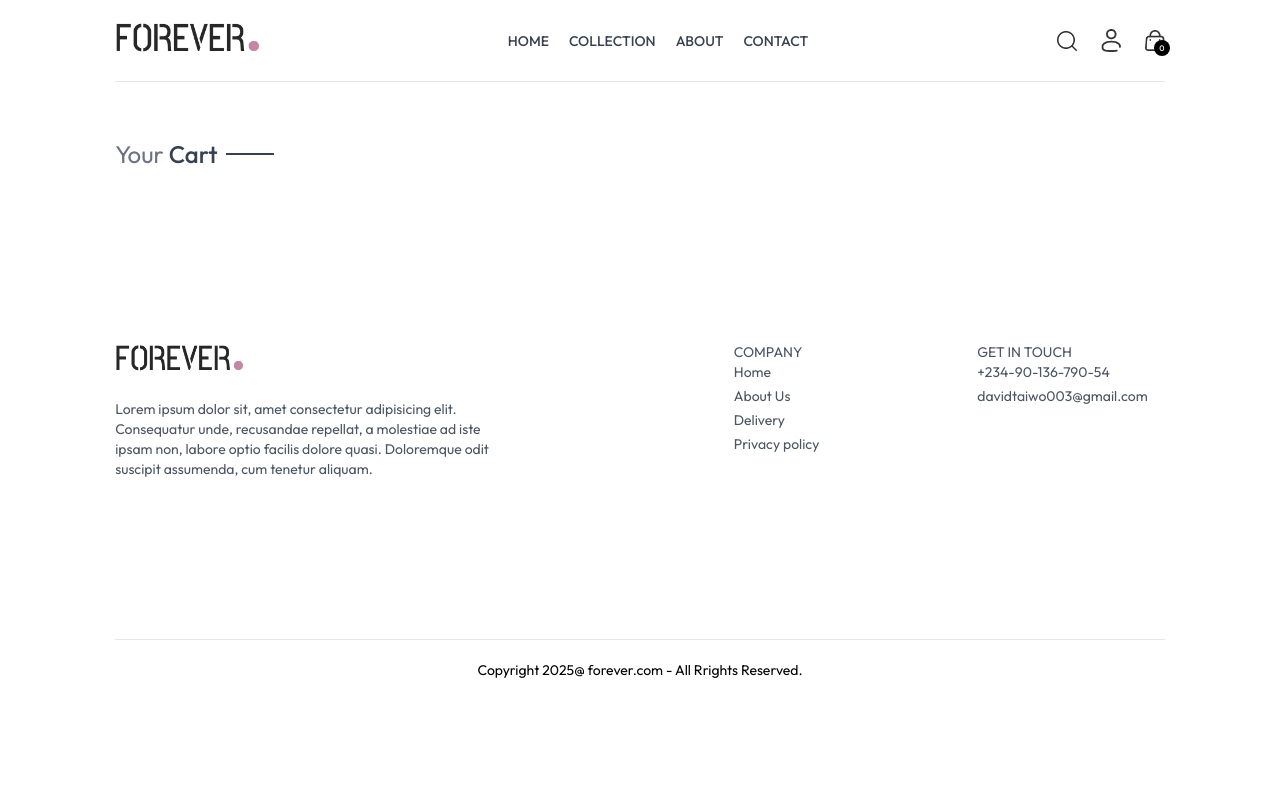
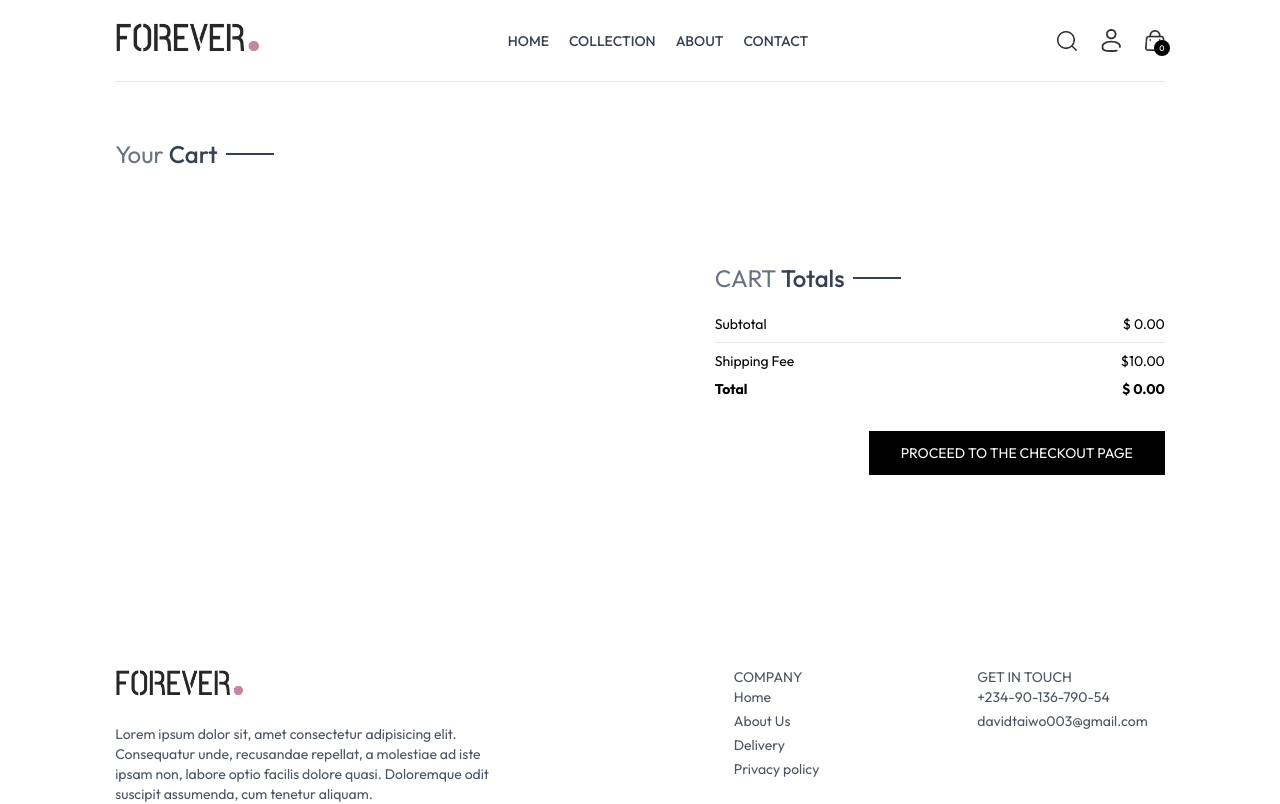
Before and after one commit to david-taiwo/forever, a React app in the folder frontend/: page /cart in a window 1280 px wide. Shown: the top 804 px of the page. Built offline with nearby package versions, Linux system fonts and the light colour scheme; the HTML template or start-up script is replaced by a standard one.

Commit message:
working on the cart total page

```diff
--- a/frontend/src/components/CartTotal.jsx
+++ b/frontend/src/components/CartTotal.jsx
@@ -1,6 +1,6 @@
 import React, { useContext } from "react";
 import { ShopContext } from "../context/ShopContext";
-
+import Title from "./Title";
 const CartTotal = () => {
   const { currency, delivery_fee, getCartAmount } = useContext(ShopContext);
 
@@ -22,14 +22,14 @@ const CartTotal = () => {
           <p>Shipping Fee</p>
           <p>
             {currency}
-            {delivery_fee}
+            {delivery_fee}.00
           </p>
         </div>
         <div className="flex justify-between">
           <b>Total</b>
           <b>
             {currency}{" "}
-            {getCartAmount() === 0 ? 0 : getCartAmount() + delivery_fee}
+            {getCartAmount() === 0 ? 0 : getCartAmount() + delivery_fee}.00
           </b>
         </div>
       </div>
--- a/frontend/src/context/ShopContext.jsx
+++ b/frontend/src/context/ShopContext.jsx
@@ -1,6 +1,7 @@
 import { createContext, useEffect, useState } from "react";
 import { products } from "../assets/frontend_assets/assets";
 import { toast } from "react-toastify";
+import { useNavigate } from "react-router-dom";
 
 export const ShopContext = createContext();
 
@@ -10,6 +11,7 @@ const ShopContextProvider = (props) => {
   const [search, setSearch] = useState("");
   const [showSearch, setShowSearch] = useState(false);
   const [cartItems, setCartItems] = useState({});
+  const navigate = useNavigate();
 
   const addToCart = async (itemId, size) => {
     if (!size) {
@@ -52,7 +54,7 @@ const ShopContextProvider = (props) => {
     setCartItems(cartData);
   };
 
-  const getCartAmount = async () => {
+  const getCartAmount = () => {
     let totalAmount = 0;
     for (const items in cartItems) {
       let itemInfo = products.find((product) => product._id === items);
@@ -80,6 +82,7 @@ const ShopContextProvider = (props) => {
     getCartCount,
     updateQuantity,
     getCartAmount,
+    navigate,
   };
 
   return (
--- a/frontend/src/pages/Cart.jsx
+++ b/frontend/src/pages/Cart.jsx
@@ -2,9 +2,10 @@ import React, { useContext, useEffect, useState } from "react";
 import { ShopContext } from "../context/ShopContext";
 import Title from "../components/Title";
 import { assets } from "../assets/frontend_assets/assets";
+import CartTotal from "../components/CartTotal";
 
 const Cart = () => {
-  const { products, cartItems, currency, updateQuantity } =
+  const { products, cartItems, currency, updateQuantity, navigate } =
     useContext(ShopContext);
 
   const [cardData, setCardData] = useState([]);
@@ -74,6 +75,7 @@ const Cart = () => {
                 }
                 className="border max-w-10 sm:max-w-20 px-1 sm:px-2 py-1"
                 type="number"
+                min={1}
                 defaultValue={item.quantity}
               />
               <img
@@ -86,6 +88,20 @@ const Cart = () => {
           );
         })}
       </div>
+
+      <div className="flex justify-end my-20">
+        <div className="w-full sm:w-[450px]">
+          <CartTotal />
+          <div className="w-full text-end">
+            <button
+              onClick={() => navigate("/place-order")}
+              className="bg-black text-white text-sm my-8 px-8 py-3"
+            >
+              PROCEED TO THE CHECKOUT PAGE
+            </button>
+          </div>
+        </div>
+      </div>
     </div>
   );
 };
--- a/frontend/src/pages/PlaceOrder.jsx
+++ b/frontend/src/pages/PlaceOrder.jsx
@@ -1,7 +1,23 @@
 import React from "react";
 
 const PlaceOrder = () => {
-  return <div></div>;
+  return (
+    <div className="flex flex-col sm:flex-row justify-between gap-4 pt-5 sm:pt-14  min-h-[80vh] border-t">
+      {/* -----------Left Side */}
+      <div className="flex flex-col gap-4 w-full sm:max-w-[480px]">
+        <div className="text-xl sm:text-2xl my-3">
+          <Title text1={"DELIVERY"} text2={"INFORMATION"} />
+        </div>
+        <div className="flex gap-3">
+          <input
+            className="border border-gray-300 rounded py-1.5"
+            type="text"
+            placeholder="First Name"
+          />
+        </div>
+      </div>
+    </div>
+  );
 };
 
 export default PlaceOrder;
```
